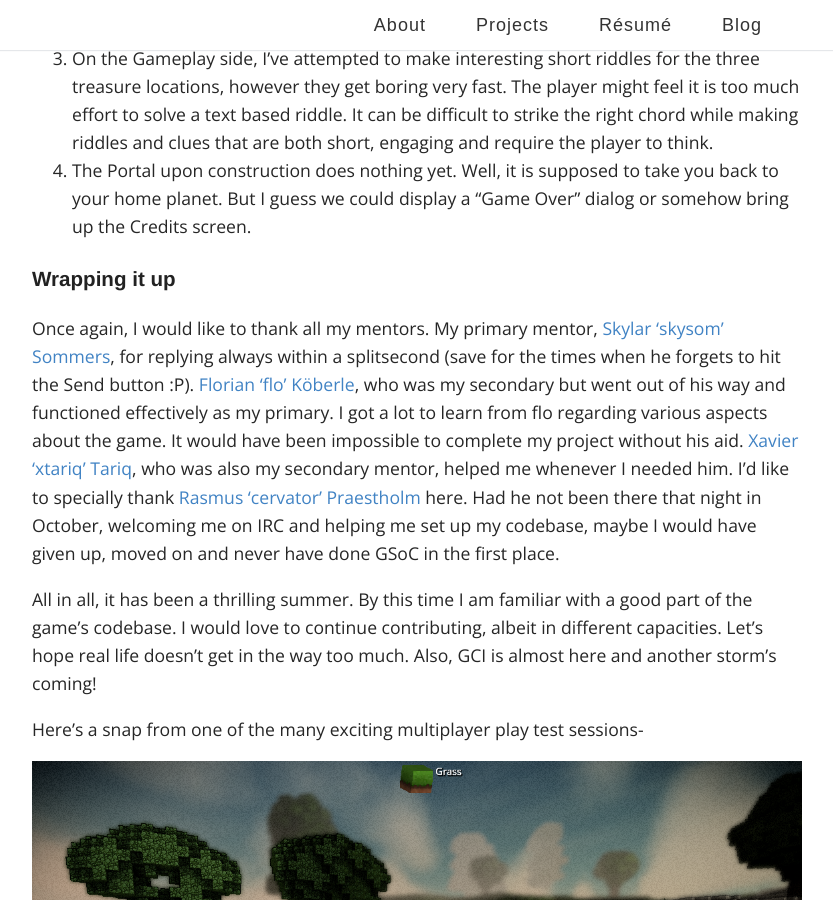
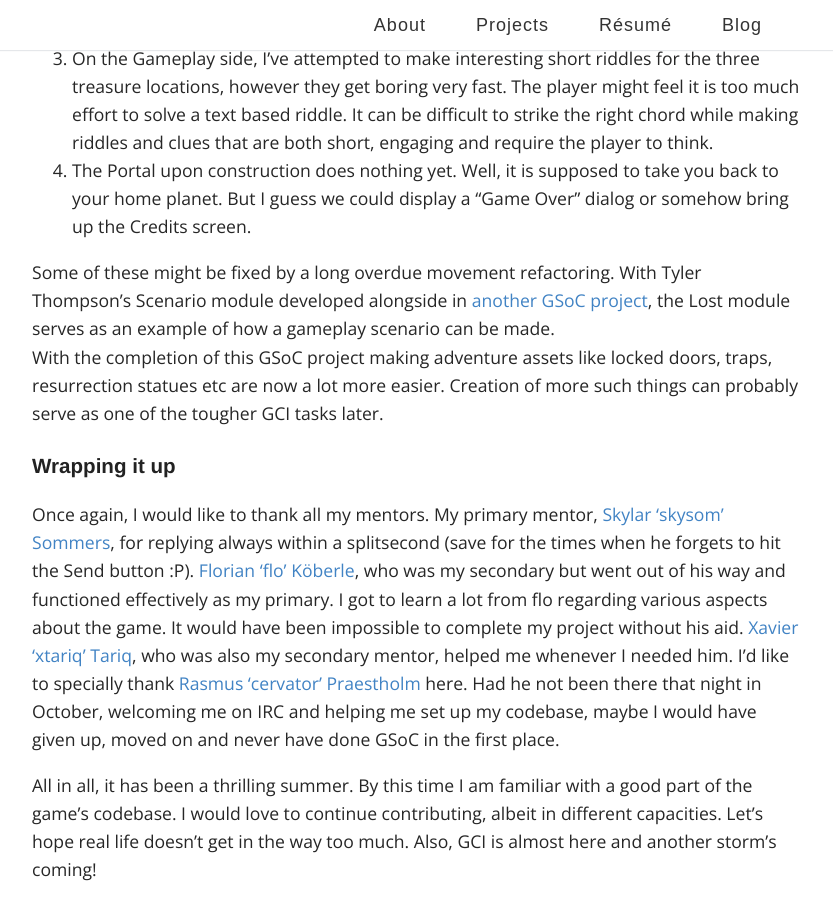
Before and after one commit to nihal111/nihal111.github.io, a Jekyll site: the page built from _posts/2017-08-15-GSoC-wrap-up.markdown, in a window 1280 px wide and 900 px high, scrolled down 4505 px. Shown: the whole window, without its empty margins (223-1056 px from the left). Built offline with Jekyll 4.4.1, drawn with Linux system fonts in a browser that asks for light colours; some web fonts are replaced; comment, search, counter and statistics services are not loaded.

Commit message:
Fixed wrap up post

```diff
--- a/_posts/2017-08-15-GSoC-wrap-up.markdown
+++ b/_posts/2017-08-15-GSoC-wrap-up.markdown
@@ -213,9 +213,12 @@ Although I have checked off most of my primary targets from the proposal. There
 3. On the Gameplay side, I've attempted to make interesting short riddles for the three treasure locations, however they get boring very fast. The player might feel it is too much effort to solve a text based riddle. It can be difficult to strike the right chord while making riddles and clues that are both short, engaging and require the player to think.
 4. The Portal upon construction does nothing yet. Well, it is supposed to take you back to your home planet. But I guess we could display a "Game Over" dialog or somehow bring up the Credits screen.
 
+Some of these might be fixed by a long overdue movement refactoring. With Tyler Thompson's Scenario module developed alongside in [another GSoC project](https://thompsontyler.github.io/gsoc/2017/08/25/scenario-gsoc.html), the Lost module serves as an example of how a gameplay scenario can be made.
+With the completion of this GSoC project making adventure assets like locked doors, traps, resurrection statues etc are now a lot more easier. Creation of more such things can probably serve as one of the tougher GCI tasks later.
+
 ### Wrapping it up
 
-Once again, I would like to thank all my mentors. My primary mentor, [Skylar 'skysom' Sommers](http://forum.terasology.org/members/skysom.1621/), for replying always within a splitsecond (save for the times when he forgets to hit the Send button :P). [Florian ‘flo’ Köberle](http://forum.terasology.org/members/florian.1335/), who was my secondary but went out of his way and functioned effectively as my primary. I got a lot to learn from flo regarding various aspects about the game. It would have been impossible to complete my project without his aid. [Xavier ‘xtariq’ Tariq](http://forum.terasology.org/members/xtariq.1697/), who was also my secondary mentor, helped me whenever I needed him. I'd like to specially thank [Rasmus 'cervator' Praestholm](http://forum.terasology.org/members/cervator.2/) here. Had he not been there that night in October, welcoming me on IRC and helping me set up my codebase, maybe I would have given up, moved on and never have done GSoC in the first place.
+Once again, I would like to thank all my mentors. My primary mentor, [Skylar 'skysom' Sommers](http://forum.terasology.org/members/skysom.1621/), for replying always within a splitsecond (save for the times when he forgets to hit the Send button :P). [Florian ‘flo’ Köberle](http://forum.terasology.org/members/florian.1335/), who was my secondary but went out of his way and functioned effectively as my primary. I got to learn a lot from flo regarding various aspects about the game. It would have been impossible to complete my project without his aid. [Xavier ‘xtariq’ Tariq](http://forum.terasology.org/members/xtariq.1697/), who was also my secondary mentor, helped me whenever I needed him. I'd like to specially thank [Rasmus 'cervator' Praestholm](http://forum.terasology.org/members/cervator.2/) here. Had he not been there that night in October, welcoming me on IRC and helping me set up my codebase, maybe I would have given up, moved on and never have done GSoC in the first place.
 
 All in all, it has been a thrilling summer. By this time I am familiar with a good part of the game's codebase. I would love to continue contributing, albeit in different capacities. Let's hope real life doesn't get in the way too much. Also, GCI is almost here and another storm's coming!
 
```
